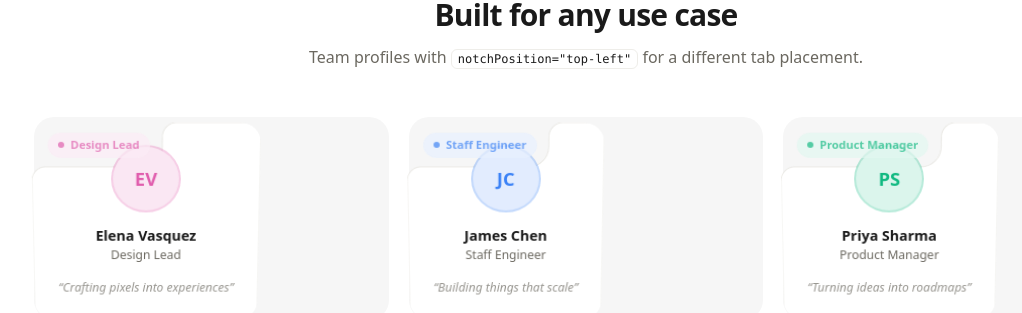
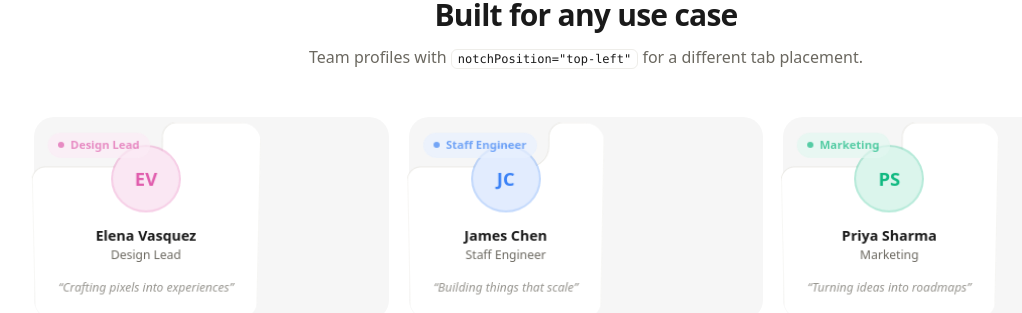
Before and after one commit to markoradak/folder-card, a Next.js app in the folder apps/web/: page / in a window 1280 px wide. Shown: the part 1620-1933 px from the top of the page, without its empty margins (54-1076 px from the left). Built offline with nearby package versions, Linux system fonts and the light colour scheme.

Commit message:
fix: update role of Priya Sharma from Product Manager to Marketing

```diff
--- a/apps/web/app/profile-cards-demo.tsx
+++ b/apps/web/app/profile-cards-demo.tsx
@@ -39,7 +39,7 @@ const TEAM = [
     id: "priya",
     name: "Priya Sharma",
     initials: "PS",
-    role: "Product Manager",
+    role: "Marketing",
     tagline: "Turning ideas into roadmaps",
     color: "#10B981",
     bio: "Priya bridges the gap between engineering and business. She has launched 12 products in the SaaS space and specializes in developer tools and B2B platforms.",
```
